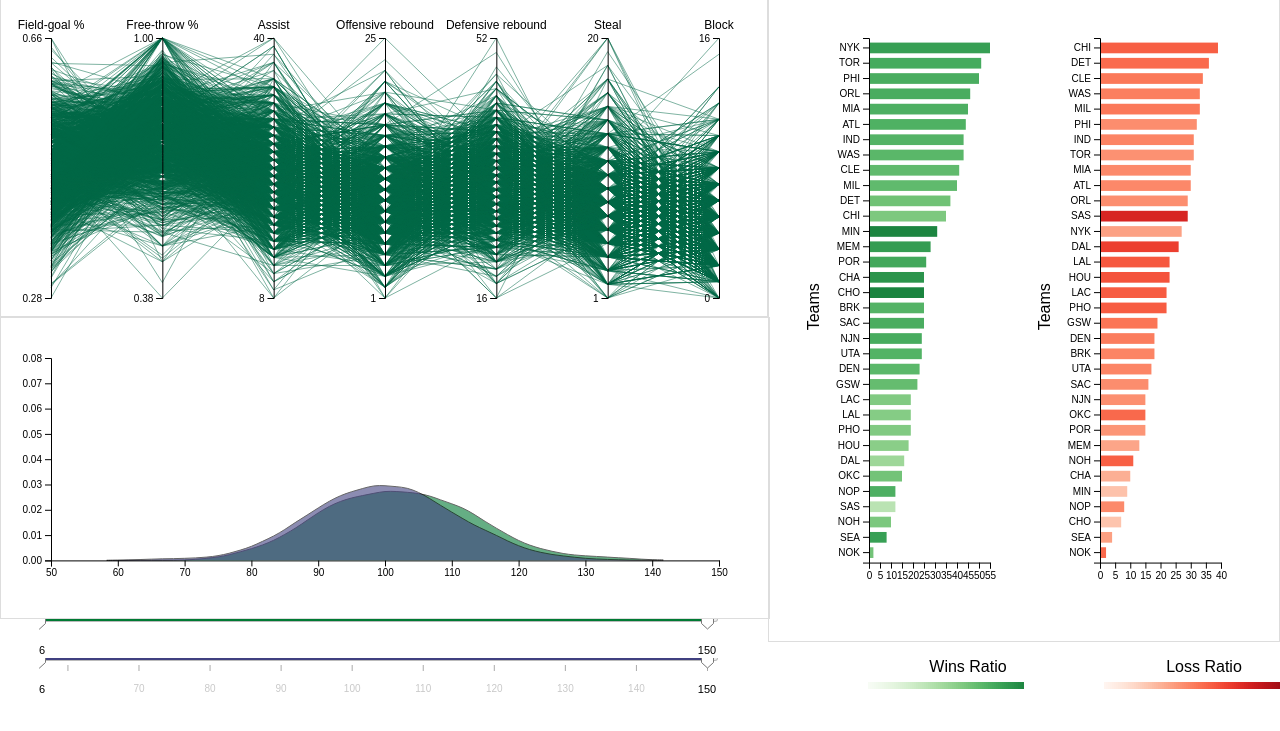
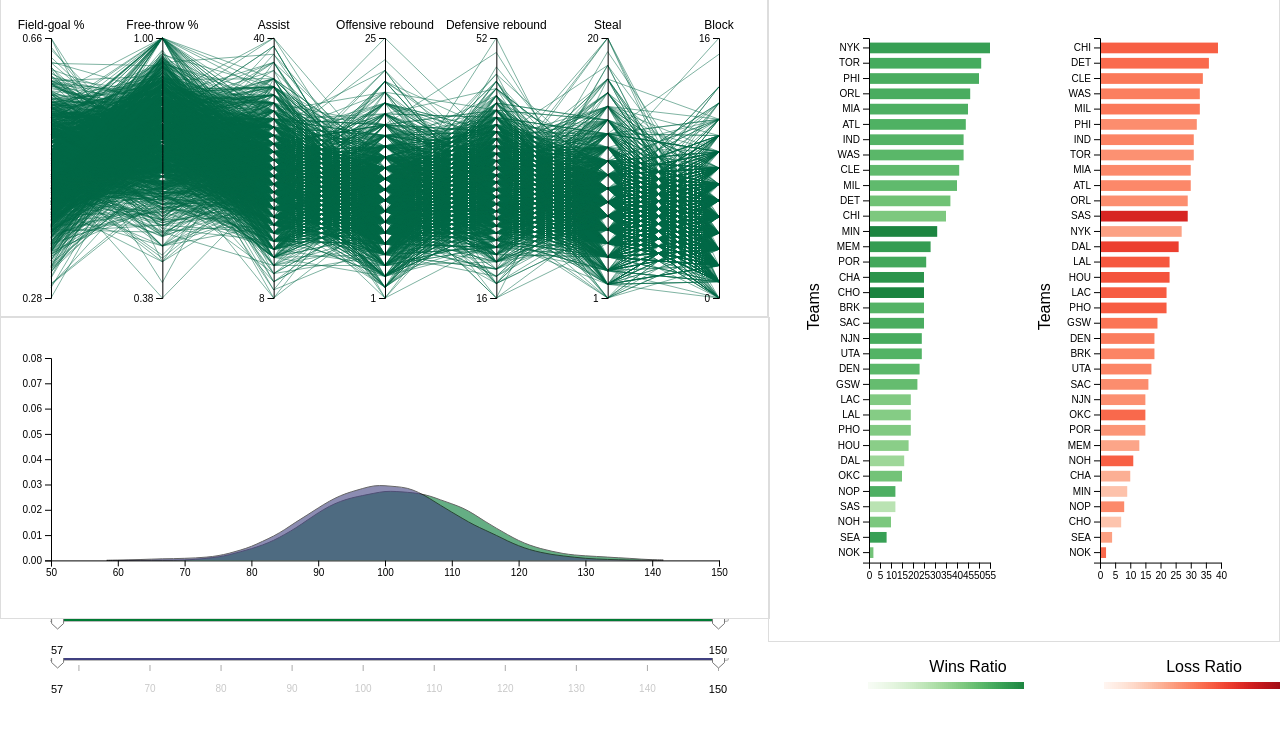
Before and after one commit to KevinSassani/Information-Visualization, a plain HTML site: page index.html in a window 1280 px wide. Shown: the part 77-808 px from the top of the page. Drawn offline with Linux system fonts and the light colour scheme.

Commit message:
Fixed left slider density

```diff
--- a/index.html
+++ b/index.html
@@ -86,13 +86,13 @@
             #slider-tm {
                 grid-area: slider_team;
                 display: flex;
-                padding-left: 5%;
+                padding-left: 50px;
 
             }
 
             #slider-opp_score {
                 grid-area: slider_opp;
-                padding-left: 5%;
+                padding-left: 50px;
             }
             #BarChartsContainer {
                 grid-area: barsect;
--- a/script.js
+++ b/script.js
@@ -785,7 +785,7 @@ function createDensityPlot() {
     .min(d3.min(originalData, d => Math.min(d.tm, d.opp_score)))
     .max(d3.max(originalData, d => Math.max(d.tm, d.opp_score)))
     .width(width)
-    .default([d3.min(originalData, d => Math.min(d.tm, d.opp_score)), d3.max(originalData, d => Math.max(d.tm, d.opp_score))])
+    .default([d3.min(originalData, d => Math.min(d.tm, d.opp_score))+1, d3.max(originalData, d => Math.max(d.tm, d.opp_score))])
     .fill('#007A33')
     .step(1)
     .ticks(0);
@@ -833,7 +833,7 @@ function createDensityPlot() {
     .min(d3.min(originalData, d => Math.min(d.tm, d.opp_score)))
     .max(d3.max(originalData, d => Math.max(d.tm, d.opp_score)))
     .width(width)
-    .default([d3.min(originalData, d => Math.min(d.tm, d.opp_score)), d3.max(originalData, d => Math.max(d.tm, d.opp_score))])
+    .default([d3.min(originalData, d => Math.min(d.tm, d.opp_score))+1, d3.max(originalData, d => Math.max(d.tm, d.opp_score))])
     .step(1)
     .fill('#404080');
 
```
